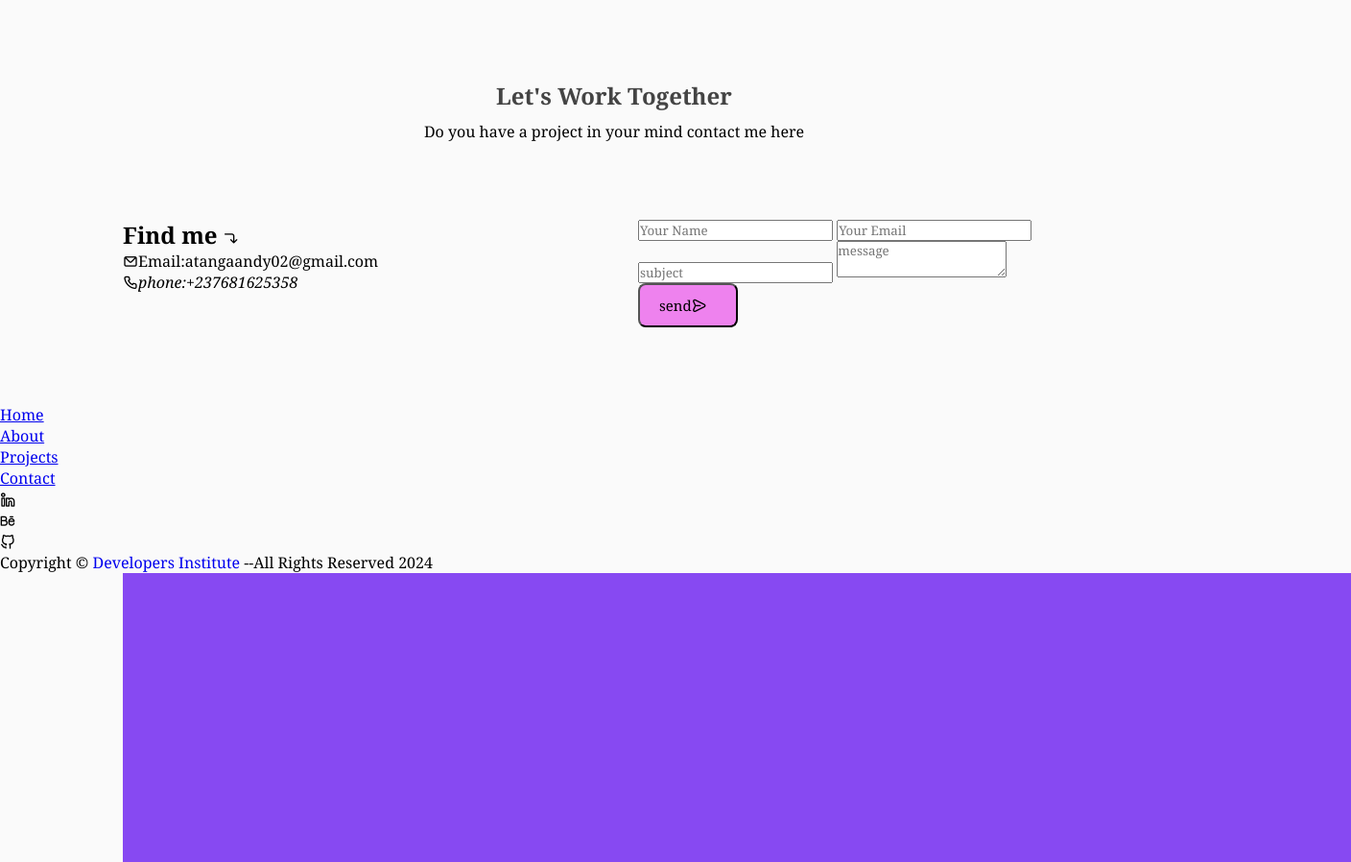
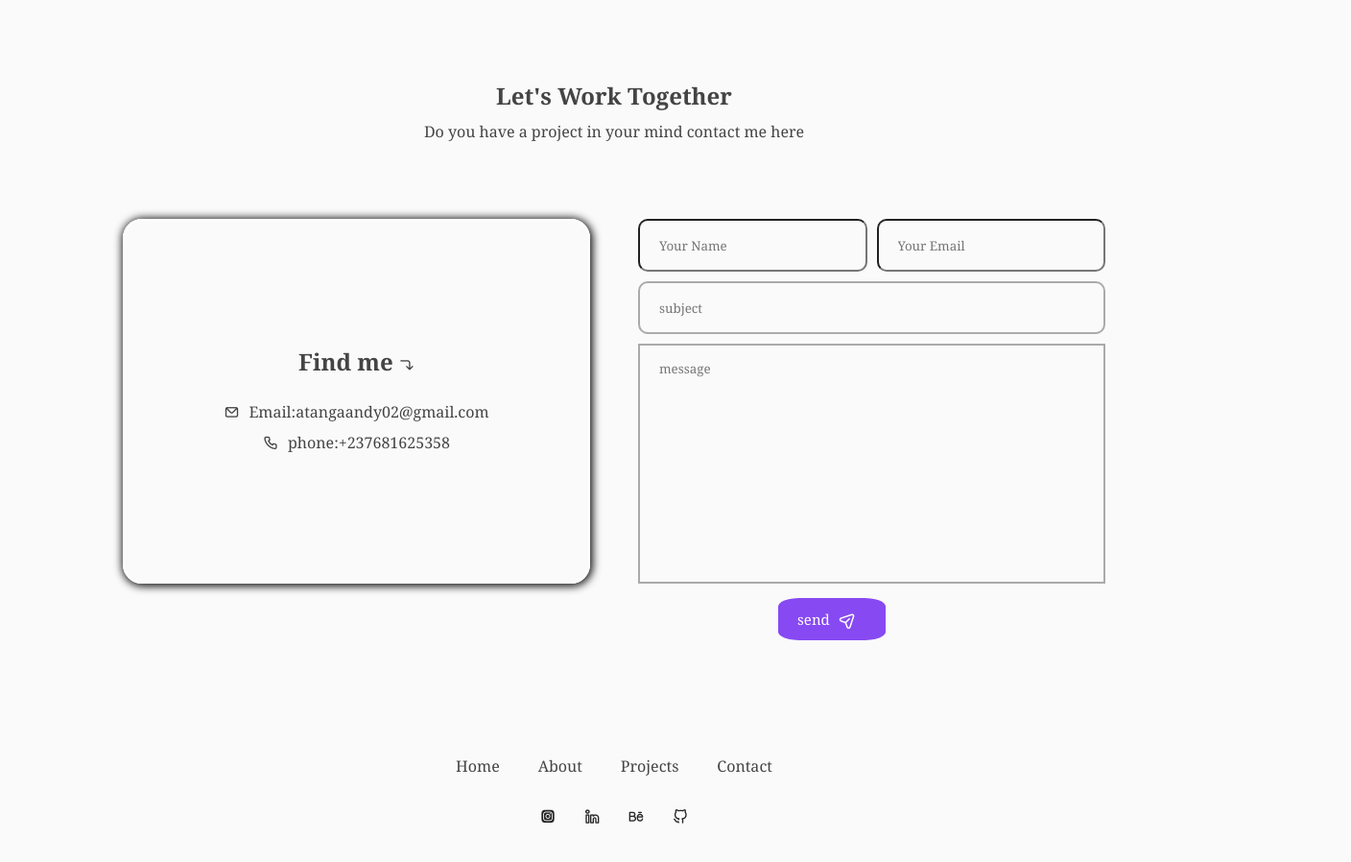
Before and after one commit to atanga2024/Mini-project, a plain HTML site: page index.html in a window 1280 px wide. Shown: the part 1940-2838 px from the top of the page at 96% size, 1408 px wide, since content can reach past the window. Drawn offline with nearby package versions, Linux system fonts and the light colour scheme.

Commit message:
setting p the css file

```diff
--- a/index.css
+++ b/index.css
@@ -3,6 +3,7 @@
     padding: 0;
     box-sizing: border-box;
     font-family: Cambria, Cochin, Georgia, Times, 'Times New Roman', serif;
+
 }
 
 :root {
@@ -51,6 +52,7 @@ body.dark{
 }
 html{
     scroll-behavior: smooth;
+
 }
 /* nav bar */
 
@@ -272,21 +274,21 @@ i{
 }
 
 @keyframes iconslide{
-    50%{
+    25%{
         border: 2px solid #e6d12e;
-        left: 11rem;
+        left: 13rem;
     }
     50%{
         border: 2px solid #c40101;
-        left: 13rem;
+        left: 18rem;
     }
     75%{
         border: 2px solid #8749f2;
-        left: 19rem;
+        left: 22rem;
     }
     100%{
         border: 2px solid #47ea15;
-        left: 27    rem;
+        left: 27rem;
     }
 }
 .social-icon:hover .icon-circle{
@@ -403,7 +405,7 @@ i{
     width: 100%;
     max-width: 600px;
     background: transparent;
-    box-shadow: 1px 2px var(--fist-shadow);
+    box-shadow: 1px 1px var(--fist-shadow);
     padding: 10px, 20px;
     border: 2px solid #fff;
     border-radius: 20px;
@@ -496,7 +498,7 @@ i{
     background: transparent;
     border: 2px solid #fff;
     border-radius: 20%;
-    box-shadow: 1px 5px 20px 2px var(--fist-shadow);
+    box-shadow: 1px 2px 20px 2px var(--fist-shadow);
     overflow: hidden;
     cursor: pointer;
 }
@@ -530,3 +532,188 @@ i{
     color: #fff;
     z-index: 2;
 }
+.top-header span{
+    color: var(--text-color);
+}
+
+.contact-info{
+    position: relative;
+    display: flex;
+    flex-direction: column;
+    justify-content: center;
+    align-items: center;
+    margin-top: 0;
+    padding: 20px 40px;
+    height: 380px;
+    width: 100%;
+    border: 2px solid #fff;
+    border-radius: 20px;
+    box-shadow: 1px 1px 8px 2px var(--fist-shadow);
+    overflow: hidden;
+    cursor: pointer;
+}
+.contact-info > h2{
+    color: var(--text-color);
+    margin-bottom: 20px;
+
+}
+.contact-info p{
+    display: flex;
+    align-items: center;
+    gap: 10px;
+    color: var(--text-color);
+    margin-block: 5px;
+}
+.contact-info::after{
+    color: #8749f2;
+}
+.contact-info:hover.contact-info h2,
+.contact-info:hover.contact-info > p,
+.contact-info:hover.contact-info > i{
+    color: #fff;
+    z-index: 2;
+}
+
+.form-control{
+    display: flex;
+    flex-direction: column;
+    gap: 10px;
+    width: 100%;
+}
+.form-inputs{
+    display: flex;
+    gap: 10px;
+    width: 100%;
+}
+.input-feild{
+    width: 50%;
+    height: 55px;
+    background: transparent;
+    /* border: 2px solid #fff; */
+    padding-inline: 20px;
+    border-radius: 10px;
+    outline: none;
+}
+.input-subject{
+    width: 100%;
+    height: 55px;
+    background: transparent;
+    border: 2px solid #aaa;
+    margin-bottom: 10px;
+    padding-inline: 20px;
+    border-radius: 10px;
+}
+textarea{
+    width: 100%;
+    height: 250px;
+    background: transparent;
+    border: 2px solid #aaa;
+    padding: 15px 20px;
+    outline: none;
+    resize: none;
+}
+.form-button > .btn{
+    display: flex;
+    align-items: center;
+    justify-content: center;
+    margin-left: 30%;
+    border: none;
+    background: #8749f2;
+    padding: 10px 20px;
+    border-radius: 20%;
+    color: #fff;
+}
+.form-button i {
+    font-size: 18px;
+    rotate: -45deg;
+    margin-left: 10px;
+}
+
+footer{
+    display: flex;
+    justify-content: center;
+    align-items: center;
+    flex-direction: column;
+    row-gap: 30px;
+    background: var(--body-color);
+    padding-block: 40px 60px;
+}
+.middle-footer .footer-menu{
+    display: flex;
+}
+.footer-menu-list{
+    list-style: none;
+}
+.footer-menu-list a {
+    text-decoration: none;
+    color: var(--text-color);
+    font-weight: 500;
+    margin-inline: 20px;
+}
+.footer-menu-list a:hover{
+    color: #47ea15;
+}
+.footer-social-icon{
+    display: flex;
+    gap: 30px;
+    color: var(--colo-white);
+}
+.bottom{
+    font-size: 10px;
+    margin-top: 10px;
+    color: var(--colo-white);
+}
+@media only screen and (max-width: 1024px) {
+    .featured-text{
+        padding: 0;
+    }
+    .image,
+    .image img{
+        width: 320px;
+        height: 320px;
+    }
+}
+@media only screen and (max-width: 900px) {
+    .nav-menu-btn{
+        display: none;
+    }
+    .nav-menu.responsive{
+        left: 0;
+    }
+    .nav-menu {
+        position: fixed;
+        top: 0;
+        left: -100%;
+        flex-direction: column;
+        justify-content: center;
+        align-items: center;
+        background: rgba(250, 250, 250, 0.7);
+        backdrop-filter: blur(5px);
+        width: 300px;
+        border-radius: 0px 30px 0px 30px;
+        min-height: 450px;
+        height: 100vh;
+        transition: 0.3s;
+    }
+    .nav-menu-list{
+        flex-direction: column;
+    }
+    .nav-menu-btn{
+        display: flex;
+        align-items: center;
+        justify-content: center;
+    }
+    .featured-box{
+        flex-direction: column;
+        justify-content: center;
+        height: 100vh;
+    }
+    .featured-text{
+        width: 100%;
+        order: 2;
+        justify-content: center;
+        align-content: flex-start;
+        min-height: 50vh;
+    }
+
+}
--- a/index.html
+++ b/index.html
@@ -177,7 +177,7 @@
                         <div class="contact-info">
                             <h2>Find me <i class="uil uil-corner-right-down"></i></h2>
                             <p><i class="uil uil-envelope"></i>Email:atangaandy02@gmail.com</p>
-                            <p><i class="uil uil-phone">phone:+237681625358</i></p>
+                            <p><i class="uil uil-phone"></i>phone:+237681625358</p>
                         </div>
                     </div>
                     <div class="col">
@@ -217,7 +217,7 @@
                 </ul>
             </div>
             <div class="footer-social-icon">
-                <div class="icon"><i class="uil uil-insatgram-alt"></i></div>
+                <div class="icon"><i class="uil uil-instagram-alt"></i></div>
                 <div class="icon"><i class="uil uil-linkedin-alt"></i></div>
                 <div class="icon"><i class="uil uil-behance-alt"></i></div>
                 <div class="icon"><i class="uil uil-github-alt"></i></div>
```
